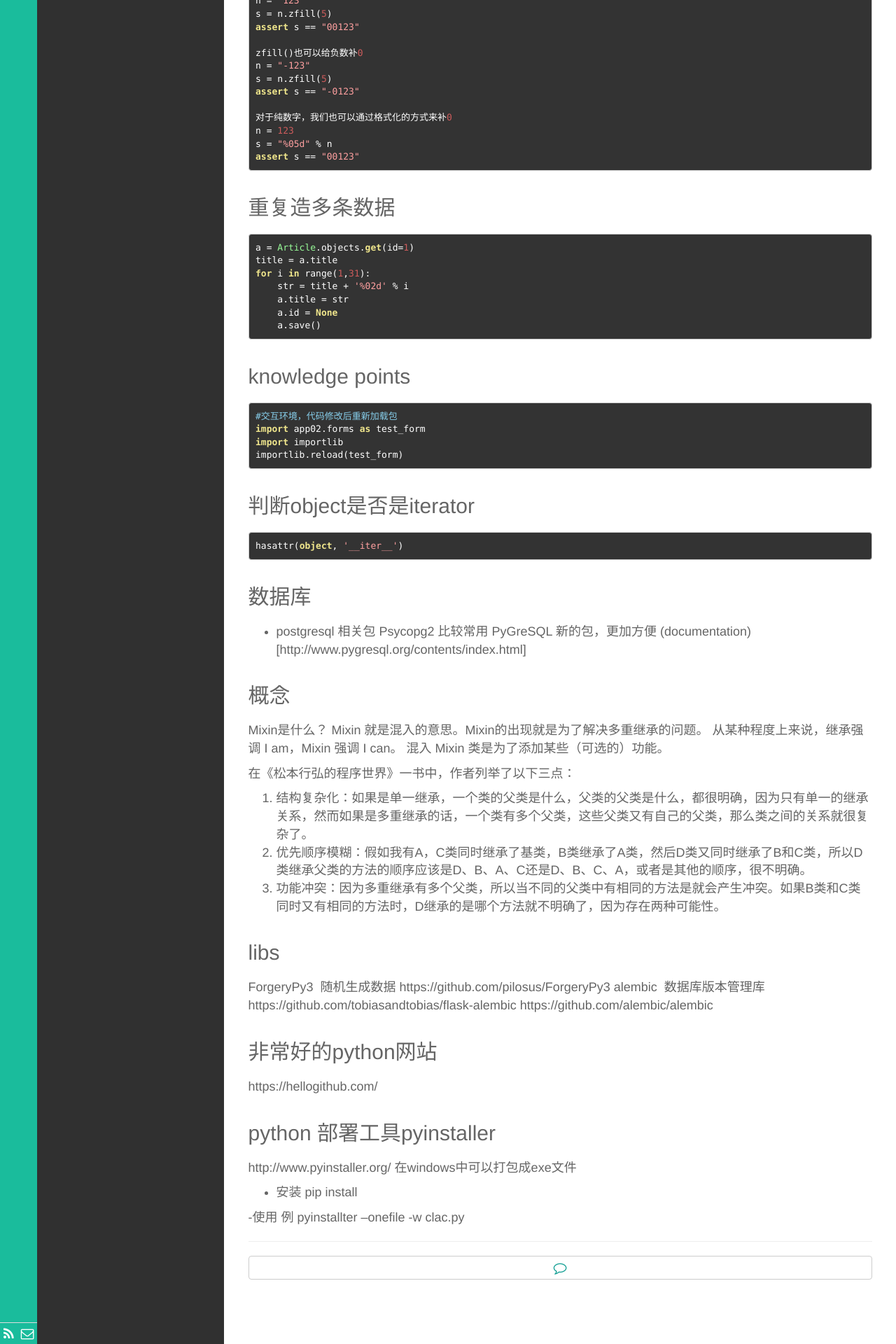
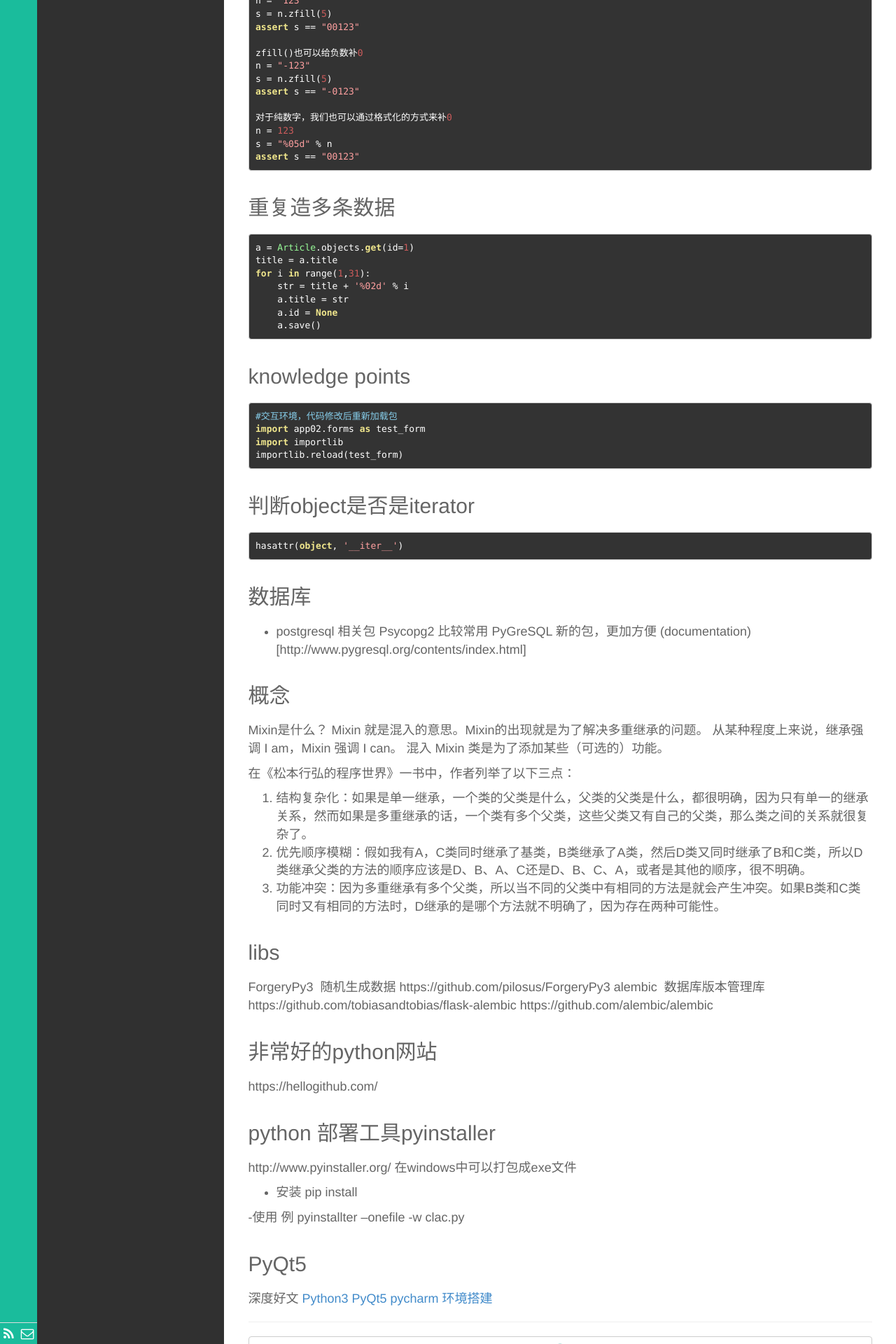
Before and after one commit to kyoyo/kyoyo.github.io, a Jekyll site: the page built from _posts/技術/2017-10-10-Python.md, in a window 1280 px wide. Shown: the part 3080-5000 px from the top of the page at 70% size. Built offline with Jekyll 4.4.1, drawn with Linux system fonts in a browser that asks for light colours; Markdown is read by kramdown in place of the engine named in the settings.

Commit message:
Update 2017-10-10-Python.md

```diff
--- a/_posts/技術/2017-10-10-Python.md
+++ b/_posts/技術/2017-10-10-Python.md
@@ -221,3 +221,6 @@ pip install
 -使用
 例
 pyinstallter --onefile -w clac.py
+
+## PyQt5
+深度好文  [Python3 PyQt5 pycharm 环境搭建](https://www.jianshu.com/p/094928ac0b73)
```
